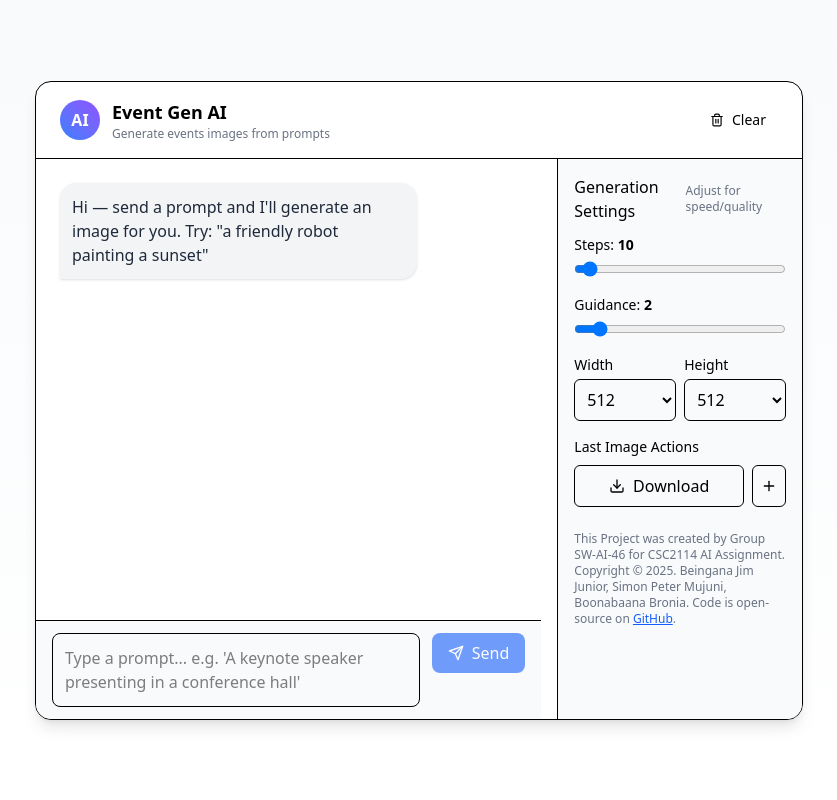
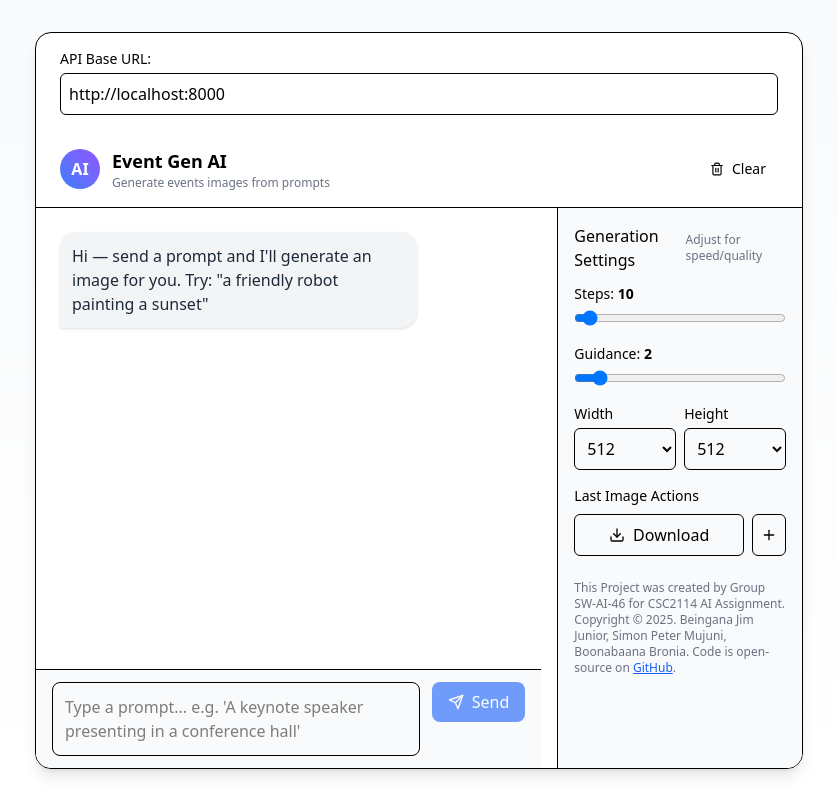
Before and after one commit to jim-junior/CSC2114_ai_assignment_2025, a React (Vite) app in the folder app/ui/: page / in a window 1280 px wide. Shown: the whole page, without its empty margins (221-1058 px from the left). Built offline with nearby package versions, Linux system fonts and the light colour scheme; no server answers.

Commit message:
feat: add API base URL configuration and validation in App component

```diff
--- a/app/ui/src/App.tsx
+++ b/app/ui/src/App.tsx
@@ -5,8 +5,6 @@ import { useState, useRef, useEffect } from "react";
 import axios from "axios";
 import { FiSend, FiTrash2, FiDownload, FiPlus } from "react-icons/fi";
 import { AiOutlineLoading3Quarters } from "react-icons/ai";
-
-const API_BASE = import.meta.env.VITE_API_BASE || "http://localhost:8000";
 
 function ChatBubble({
   role,
@@ -59,6 +57,7 @@ export default function App() {
   const [width, setWidth] = useState(512);
   const [height, setHeight] = useState(512);
   const containerRef = useRef(null);
+  const [API_BASE, setApiBase] = useState("http://localhost:8000");
 
   // Auto-scroll on new message
   useEffect(() => {
@@ -73,6 +72,15 @@ export default function App() {
   }
 
   async function sendPrompt() {
+    if (
+      API_BASE.trim() === "" ||
+      !API_BASE.startsWith("http") ||
+      API_BASE === null
+    ) {
+      alert("Please set a valid API Base URL.");
+      return;
+    }
+
     if (!prompt.trim()) return;
     const text = prompt.trim();
     addMessage({ role: "user", text });
@@ -175,6 +183,19 @@ export default function App() {
   return (
     <div className="min-h-screen bg-gradient-to-b from-slate-50 to-white flex items-center justify-center p-6">
       <div className="w-full max-w-3xl bg-white shadow-lg rounded-2xl overflow-hidden border">
+        {/* Enhanced to allow API base URL configuration */}
+        <div className="px-6 py-4">
+          <label className="block text-sm font-medium mb-1">
+            API Base URL:
+          </label>
+          <input
+            type="text"
+            value={API_BASE}
+            onChange={(e) => setApiBase(e.target.value)}
+            className="w-full p-2 rounded-md border"
+            placeholder="http://localhost:8000"
+          />
+        </div>
         {/* Header */}
         <div className="flex items-center justify-between px-6 py-4 border-b">
           <div className="flex items-center gap-3">
```
